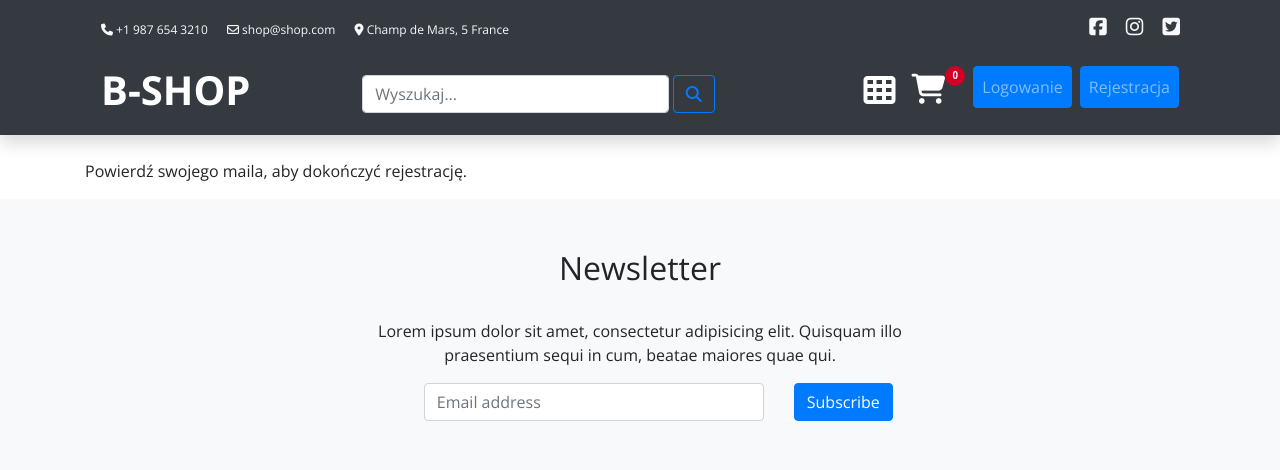
After one commit to urszulasologub/webshop, a Django app: template webshop/account/templates/account/confirm_mail.html in a window 1280 px wide. The commit adds this page. Shown: the top 470 px of the page. Run offline with Django 3.2, Linux system fonts and the light colour scheme; the template is opened without the code that fills it, so the values that code supplies are empty; parts of the project's set-up code (start-up, migrations or seed data) failed here and were passed over; some libraries are stand-ins or nearby versions.

Commit message:
Small changes with registration

```diff
--- /dev/null
+++ b/webshop/account/templates/account/confirm_mail.html
@@ -0,0 +1,7 @@
+{% extends "shop/base.html" %}
+
+{% block title %}Potwierdź maila{% endblock %}
+
+{% block content %}
+    <p>Powierdź swojego maila, aby dokończyć rejestrację.</p>
+{% endblock %}
--- a/webshop/account/templates/account/register.html
+++ b/webshop/account/templates/account/register.html
@@ -221,6 +221,11 @@
                         {% csrf_token %}
                         <p><input type="submit" value="Stwórz moje konto"></p>
                         <p class="message">Masz już konto. <a href="{% url 'account:login' %}">Zaloguj się</a></p>
+               			<div class="social">
+							<ul>
+								<li class="facebook"><a href="{% url "social:begin" "facebook" %}">Zaloguj się Facebookiem</a></li>
+							</ul>
+						</div>
                 </form>
             </div>
         </div>
--- a/webshop/account/templates/account/register_done.html
+++ b/webshop/account/templates/account/register_done.html
@@ -4,5 +4,5 @@
 
 {% block content %}
     <h1>Witaj {{ new_user.first_name }}!</h1>
-    <p>Twoje konto zostało pomyślnie stworzone. Teraz możesz <a href="{% url 'account:login' %}">zalogować sie</a>.</p>
+    <p>Dziękujemy za potwierdzenie maila. Teraz możesz <a href="{% url 'account:login' %}">zalogować sie</a>.</p>
 {% endblock %}
```
Also changed, not shown: webshop/account/templates/account/link_invalid.html (added, +7 -0 lines), webshop/account/views.py (+4 -5 lines).
